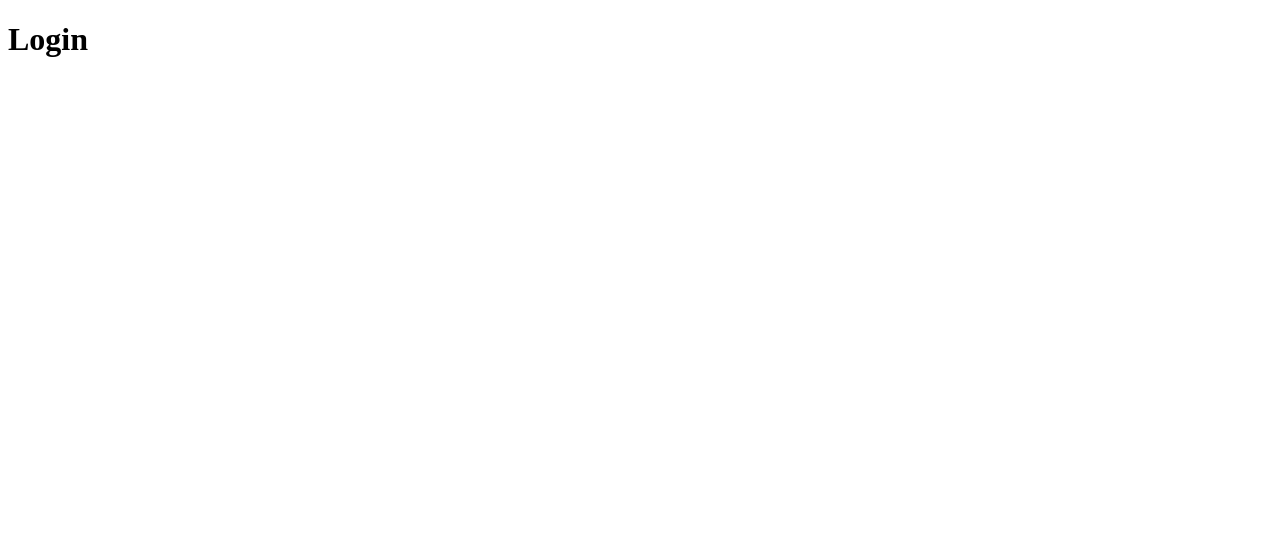
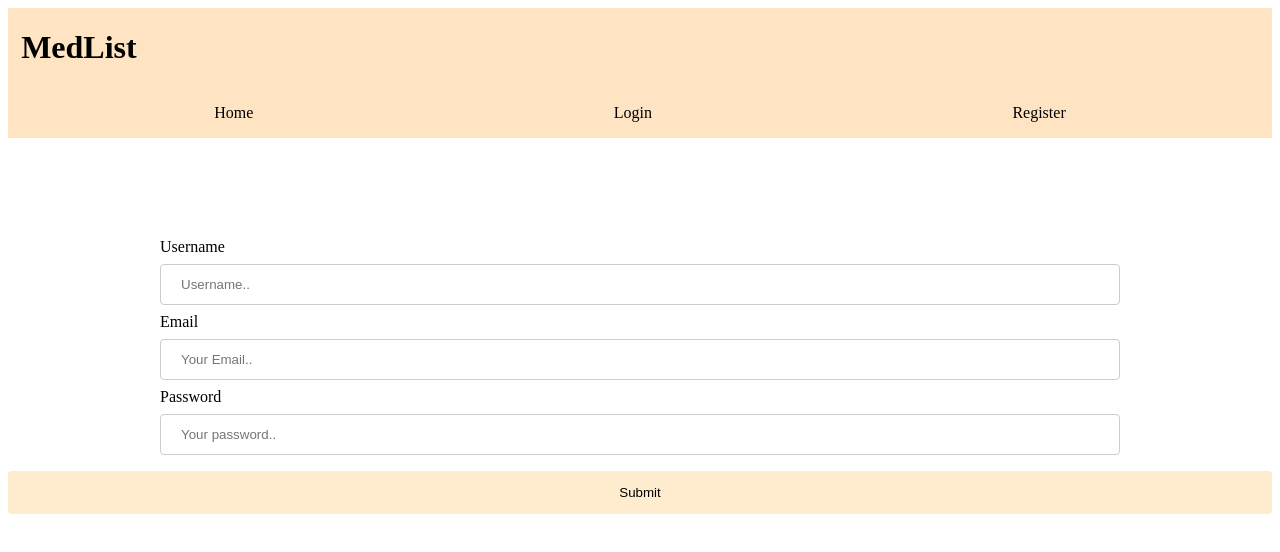
Before and after one commit to cyberpunk1971/MedList, a plain HTML site: page client/public/login.html in a window 1280 px wide. Drawn offline with Linux system fonts and the light colour scheme.

Commit message:
styling added to form

```diff
--- a/client/public/login.html
+++ b/client/public/login.html
@@ -3,9 +3,67 @@
 <head>
     <meta charset="UTF-8">
     <meta name="viewport" content="width=device-width, initial-scale=1.0">
-    <title>MedList login</title>
+    <link rel="stylesheet" type="text/css" href="main.css">
+    <link rel="stylesheet" type="text/css" href="styles.css">
+    <script src="index.js" defer></script>
+    <title>MedList</title>
 </head>
 <body>
-    <h1>Login</h1>
+    <header class="col-12" role="banner">
+        <h1>MedList</h1>
+        <nav class="col-12">
+            <ul>
+                <li><a href="index.html">Home</a></li>
+                <li><a href="login.html">Login</a></li>
+                <li><a href="register.html">Register</a></li>
+            </ul>
+        </nav>
+    </header>
+
+    <div>
+        <form class="row" action="/register">
+
+        <div>
+          <div>
+            <label for="username">Username</label>
+          </div>
+
+          <div>
+            <input class="col-12" type="text" id="username" name="username" placeholder="Username..">
+          </div>
+
+        </div>
+
+        <div>
+          <div>
+            <label for="email">Email</label>
+          </div>
+
+          <div>
+            <input class="col-12" type="email" id="email" name="email" placeholder="Your Email..">
+          </div>
+
+        </div>
+
+        <div>
+            <div>
+                <label for="password">Password</label>
+            </div>
+
+            <div>
+                <input class="col-12" type="password" id="password" name="password" placeholder="Your password..">
+              </div>
+
+         </div>
+    </div>
+        <div>
+          <input class="col-12" type="submit" value="Submit">
+        </div>
+        </form>
+      </div>
+
+      </body>
+      </html>
+
 </body>
 </html>
--- a/client/public/main.css
+++ b/client/public/main.css
@@ -73,18 +73,9 @@
       width: 100%;
     }
 
-    div {
-      display: block;
-      text-align: center;
-    }
-
   }
 
-  header {
-    margin-bottom: 100px;
-  }
-
-  ul {
+   ul {
     padding: 0;
     display: flex;
     justify-content: space-around;
--- a/client/public/styles.css
+++ b/client/public/styles.css
@@ -1,9 +1,7 @@
-header {
-    background-color: bisque;
-}
-
-input[type=text], select {
-    width: 50%;
+input[type="text"],
+input[type="email"],
+input[type="password"] {
+    width: 100%;
     padding: 12px 20px;
     margin: 8px 0;
     display: inline-block;
@@ -13,7 +11,7 @@ input[type=text], select {
 }
 
 input[type=submit] {
-    width: 50%;
+    width: 100%;
     background-color: blanchedalmond;
     color: black;
     padding: 14px 20px;
@@ -26,3 +24,8 @@ input[type=submit] {
 input[type=submit]:hover {
     background-color: rgb(168, 122, 51);
   }
+
+  header {
+    background-color: bisque;
+    margin-bottom: 100px;
+  }
```
Also changed, not shown: client/public/index.html (+51 -12 lines).
